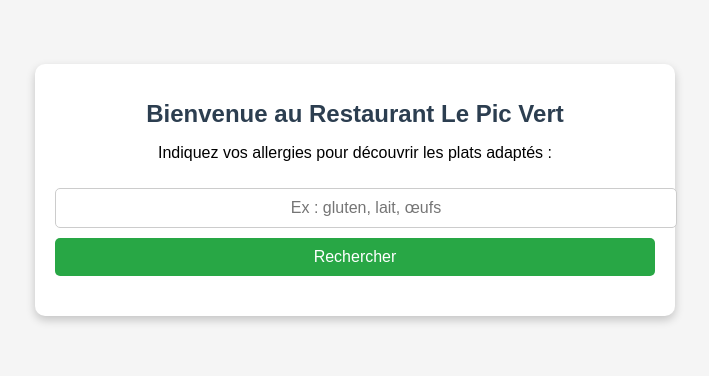
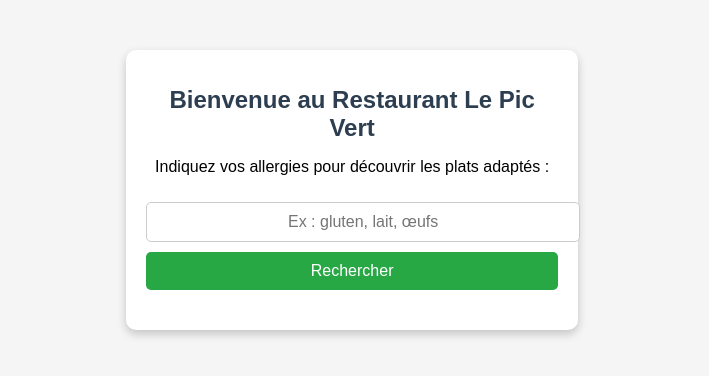
Before and after one commit to alexandragrrn/chatbot-allergenes, a website: page public/index.html in a window 1280 px wide. Shown: the part 210-586 px from the top of the page, without its empty margins (285-994 px from the left). Drawn offline with Linux system fonts and the light colour scheme.

Commit message:
Update index.html

```diff
--- a/public/index.html
+++ b/public/index.html
@@ -4,16 +4,17 @@
     <meta charset="UTF-8">
     <meta name="viewport" content="width=device-width, initial-scale=1.0">
     <title>Chatbot Allergènes</title>
-    <link rel="stylesheet" href="/style.css?v=2">
-
+    <link rel="stylesheet" href="style.css">
 </head>
 <body>
+    <div class="wrapper">
         <div class="container">
             <h1>Bienvenue au Restaurant Le Pic Vert</h1>
             <p>Indiquez vos allergies pour découvrir les plats adaptés :</p>
             <input type="text" id="allergyInput" placeholder="Ex : gluten, lait, œufs">
             <button onclick="searchPlats()">Rechercher</button>
             <div id="results"></div>
+        </div>
     </div>
 
     <script>
@@ -30,7 +31,7 @@
                 let output = '<h2>Résultats :</h2>';
                 data.forEach(plat => {
                     let color = plat.status === 'compatible' ? 'green' : plat.status === 'modifiable' ? 'orange' : 'red';
-                    output += `<div class="plat" style="border-left: 5px solid ${color};">
+                    output += `<div class="plat ${plat.status}" style="border-left: 5px solid ${color};">
                         <h3>${plat.nom}</h3>
                         <p>${plat.description}</p>
                         <p><strong>Allergènes :</strong> ${plat.allergenes.join(', ')}</p>
```
Lines whose indentation alone changed are shown as unchanged.
